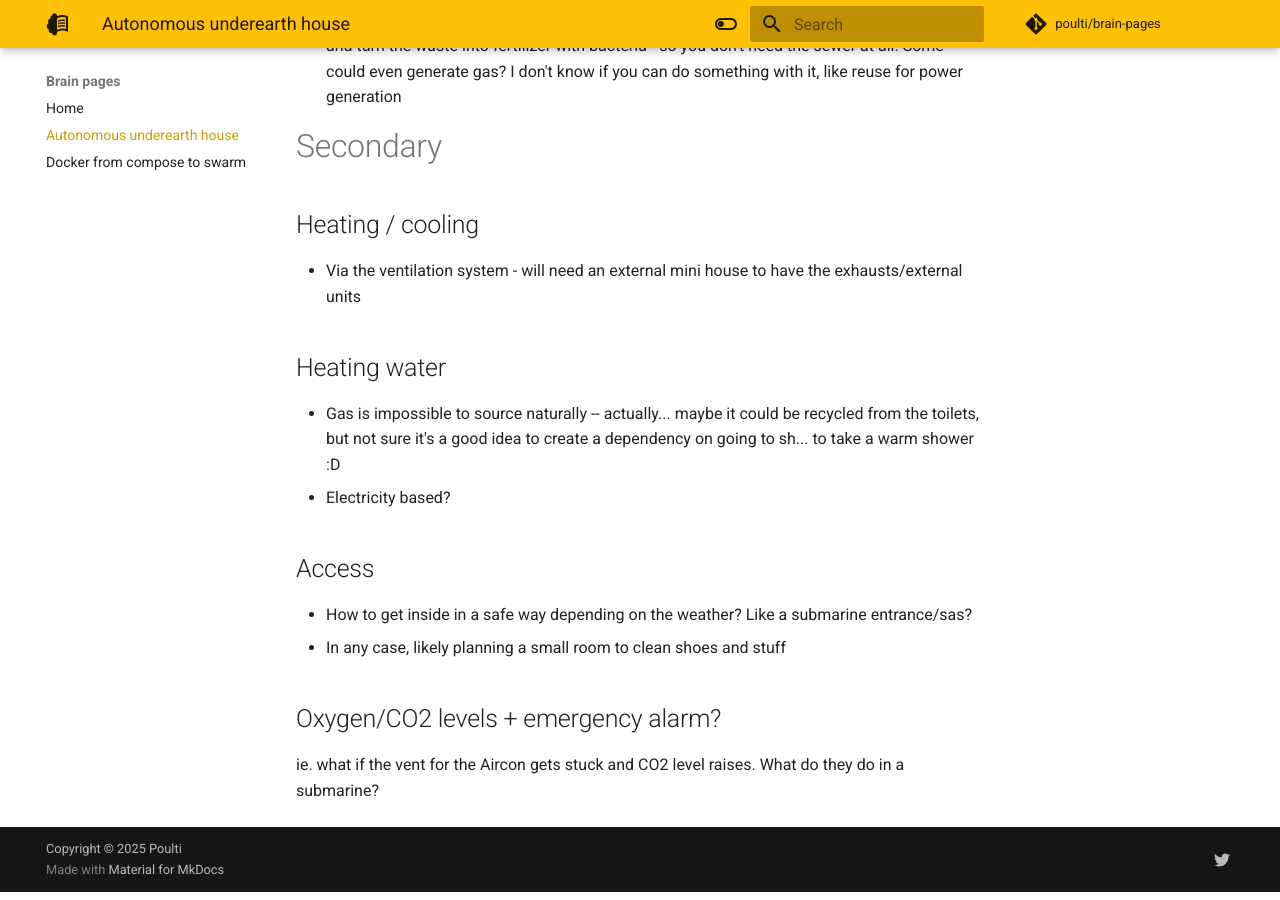
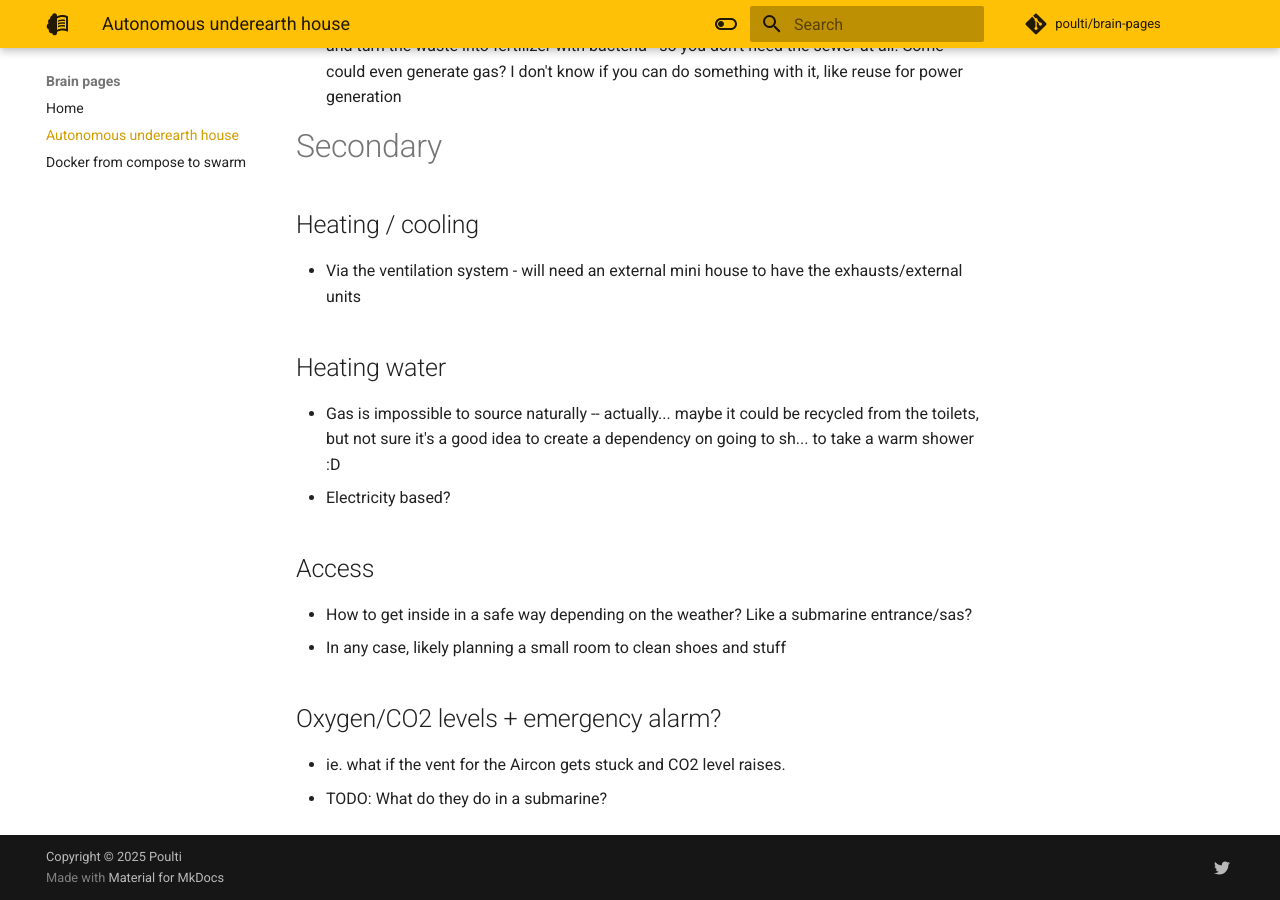
Before and after one commit to poulti/brain-pages, an MkDocs documentation site: the page built from docs/autonomous-underearth-house.md, in a window 1280 px wide and 900 px high, scrolled down 2156 px. Built offline with MkDocs 1.6.1 and Material for MkDocs 9.7.7, drawn with Linux system fonts in a browser that asks for light colours; comment, search, counter and statistics services are not loaded; some of the changed lines change nothing that is shown.

Commit message:
todo submarine search

```diff
--- a/docs/autonomous-underearth-house.md
+++ b/docs/autonomous-underearth-house.md
@@ -59,5 +59,5 @@ Overall, probably easier to have a prefab pod that is built for underground cond
 - In any case, likely planning a small room to clean shoes and stuff
 
 ## Oxygen/CO2 levels + emergency alarm?
-ie. what if the vent for the Aircon gets stuck and CO2 level raises.
-What do they do in a submarine?
+- ie. what if the vent for the Aircon gets stuck and CO2 level raises.
+- TODO: What do they do in a submarine?
```
